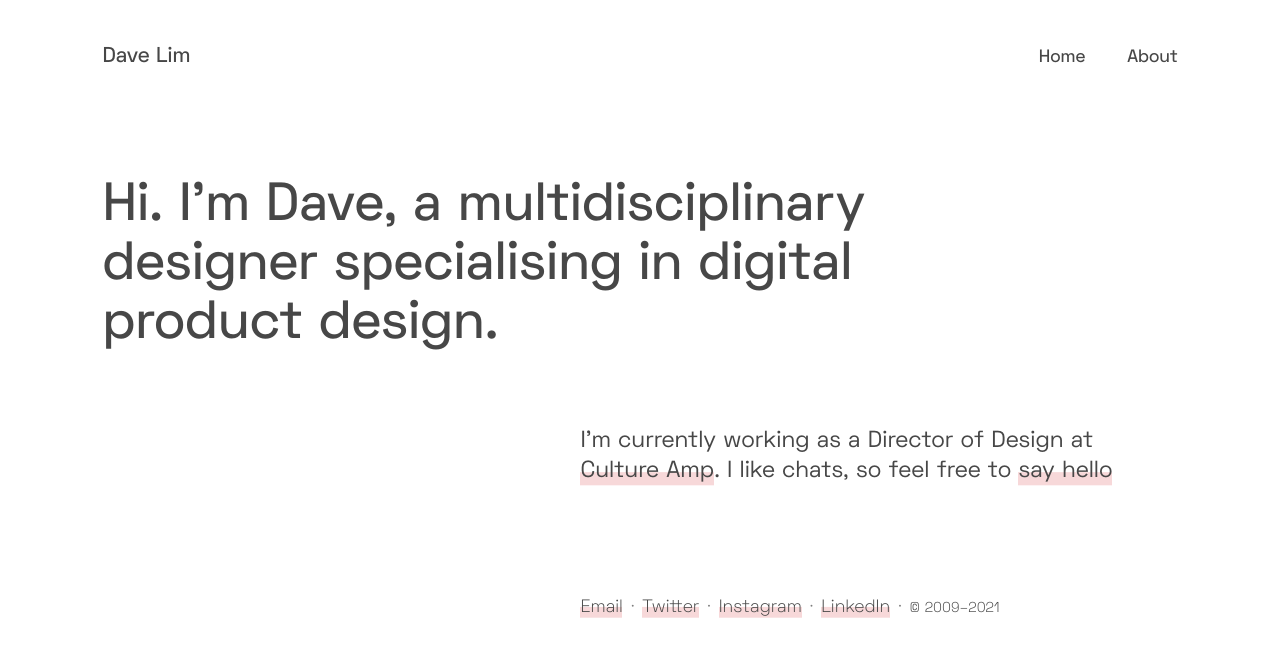
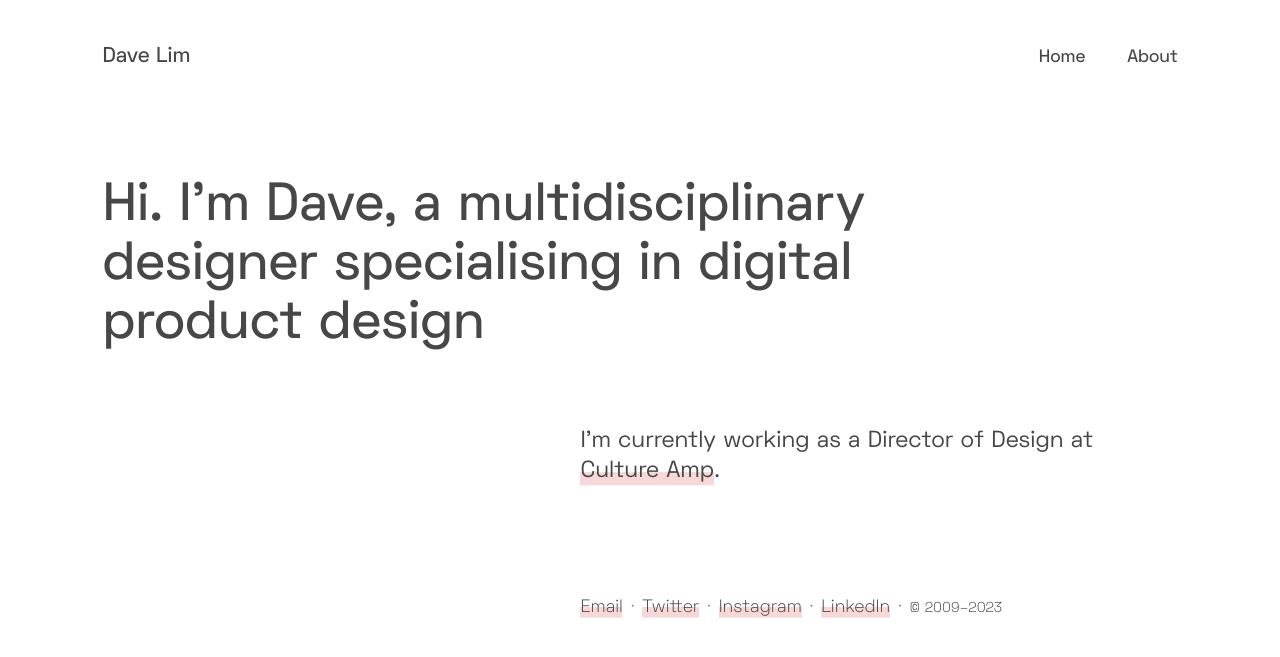
Before and after one commit to dlimiter/dlimiter.github.io, a Jekyll site: the page built from index.html, in a window 1280 px wide. Shown: the top 657 px of the page. Built offline with Jekyll 4.4.1, drawn with Linux system fonts in a browser that asks for light colours.

Commit message:
Minor fixes to punctuation and wording

```diff
--- a/_includes/footer.html
+++ b/_includes/footer.html
@@ -11,7 +11,7 @@
         <span class="link-divider">·</span>
         <a href="https://www.linkedin.com/in/dlimiter">LinkedIn</a>
         <span class="link-divider">·</span>
-        <small class="nowrap">&copy; 2009–2021</small>
+        <small class="nowrap">&copy; 2009–2023</small>
       </p>
     </div>
   </section>
--- a/about.html
+++ b/about.html
@@ -28,7 +28,7 @@ layout: default
       employer = "<a href='https://www.cultureamp.com'>Culture Amp</a>"
       type = "subrole"
       description = "Leadership and strategy across design and product, people leadership and coaching, design practice and ways of work.
-                     Deep domain knowledge in the development, career planning and talent spaces"
+                     Deep domain knowledge in the development, career planning and talent spaces."
     %}
     {% include resumeitem.html
       date = "2022&mdash;2022"
--- a/index.html
+++ b/index.html
@@ -4,7 +4,7 @@ layout: default
 
 <div class="container -alternate1">
   <p class="about">
-    Hi. I’m Dave, a multi&shy;disciplinary designer specialising in digital product design.
+    Hi. I’m Dave, a multi&shy;disciplinary designer specialising in digital product design
   </p>
   <div>
   </div>
@@ -14,7 +14,7 @@ layout: default
   <div>
     <p class="lede">
      I'm currently working as a Director of Design at <a href="https://www.cultureamp.com">Culture Amp</a>.
-     I like chats, so feel free to <a href="mailto:dave@dlimiter.net">say hello</a>
+
     </p
 
   </div>
```
Also changed, not shown: other parts of about.html (+1 -1 lines).
